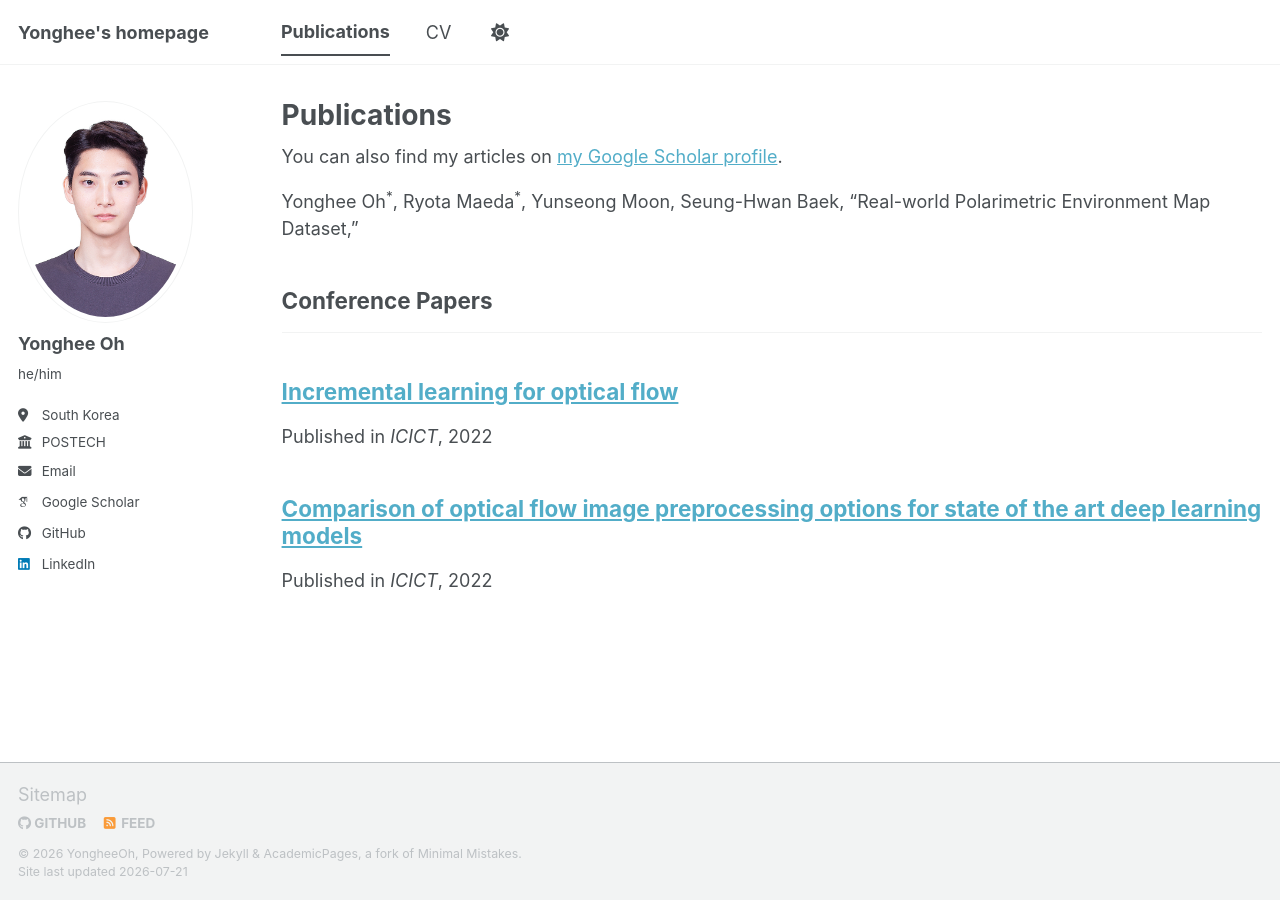
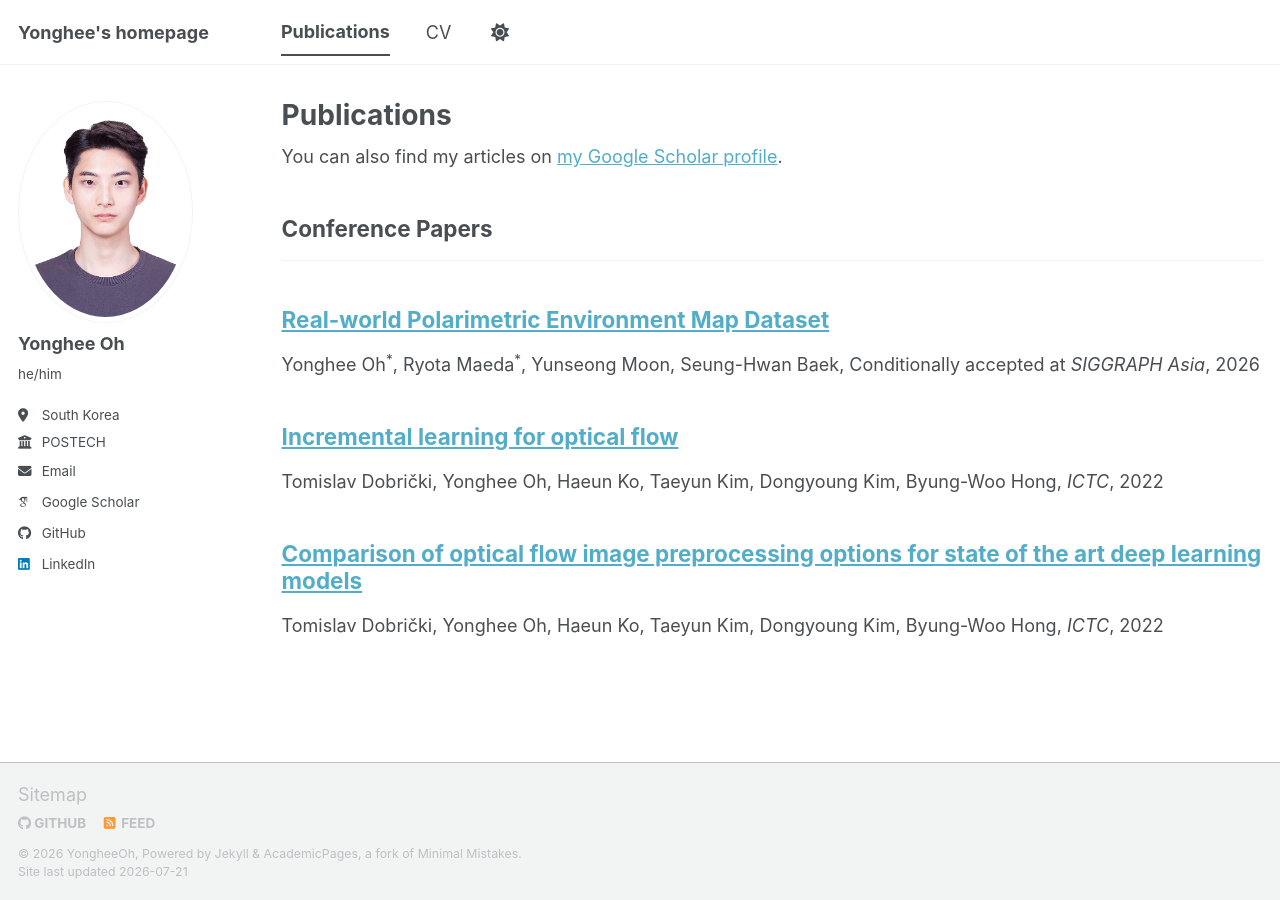
Before and after one commit to yongheeoh/yongheeoh.github.io, a Jekyll site: the page built from _pages/publications.html, in a window 1280 px wide. Built offline with Jekyll 4.4.1, drawn with Linux system fonts in a browser that asks for light colours; some web fonts are replaced; a script bundle is joined from its source files by our own code; library files that are not in the unit come from our copies.

Commit message:
Format conference publications with authors

```diff
--- a/_includes/archive-single.html
+++ b/_includes/archive-single.html
@@ -41,7 +41,7 @@
         {% if post.collection == 'teaching' %}
           <p> {{ post.type }}, <i>{{ post.venue }}</i>, {{ post.date | default: "1900-01-01" | date: "%Y" }} </p>
         {% elsif post.collection == 'publications' %}
-          <p>Published in <i>{{ post.venue }}</i>, {{ post.date | default: "1900-01-01" | date: "%Y" }} </p>
+          <p>{% if post.authors %}{{ post.authors }}, {% endif %}{% if post.status %}{{ post.status }} {% endif %}<i>{{ post.venue }}</i>, {{ post.date | default: "1900-01-01" | date: "%Y" }}</p>
         {% elsif post.date %}
          <p class="page__date"><strong><i class="fa fa-fw fa-calendar" aria-hidden="true"></i> {{ site.data.ui-text[site.locale].date_label | default: "Published:" }}</strong> <time datetime="{{ post.date | default: "1900-01-01" | date_to_xmlschema }}">{{ post.date | default: "1900-01-01" | date: "%B %d, %Y" }}</time></p>
         {% endif %}
--- a/_pages/publications.html
+++ b/_pages/publications.html
@@ -8,8 +8,6 @@ author_profile: true
 {% if site.author.googlescholar %}
   <div class="wordwrap">You can also find my articles on <a href="{{site.author.googlescholar}}">my Google Scholar profile</a>.</div>
 {% endif %}
-
-<p>Yonghee Oh<sup>*</sup>, Ryota Maeda<sup>*</sup>, Yunseong Moon, Seung-Hwan Baek, &ldquo;Real-world Polarimetric Environment Map Dataset,&rdquo;</p>
 
 {% include base_path %}
 
--- a/_publications/opticalflow1.md
+++ b/_publications/opticalflow1.md
@@ -5,7 +5,8 @@ category: conferences
 permalink: /publication/2022-08-01-paper-title-number-1
 excerpt: #'This paper is about the number 1. The number 2 is left for future work.'
 date: 2022-08-01
-venue: 'ICICT'
+authors: 'Tomislav Dobrički, Yonghee Oh, Haeun Ko, Taeyun Kim, Dongyoung Kim, Byung-Woo Hong'
+venue: 'ICTC'
 slidesurl: #'https://academicpages.github.io/files/slides1.pdf'
 paperurl: #'https://academicpages.github.io/files/paper1.pdf'
 bibtexurl: #'https://academicpages.github.io/files/bibtex1.bib'
--- a/_publications/opticalflow2.md
+++ b/_publications/opticalflow2.md
@@ -5,7 +5,8 @@ category: conferences
 permalink: /publication/2022-08-01-paper-title-number-2
 excerpt: #'This paper is about the number 1. The number 2 is left for future work.'
 date: 2022-08-01
-venue: 'ICICT'
+authors: 'Tomislav Dobrički, Yonghee Oh, Haeun Ko, Taeyun Kim, Dongyoung Kim, Byung-Woo Hong'
+venue: 'ICTC'
 slidesurl: #'https://academicpages.github.io/files/slides1.pdf'
 paperurl: #'https://academicpages.github.io/files/paper1.pdf'
 bibtexurl: #'https://academicpages.github.io/files/bibtex1.bib'
```
Also changed, not shown: _publications/real-world-polarimetric-environment-map-dataset.md (added, +10 -0 lines).
